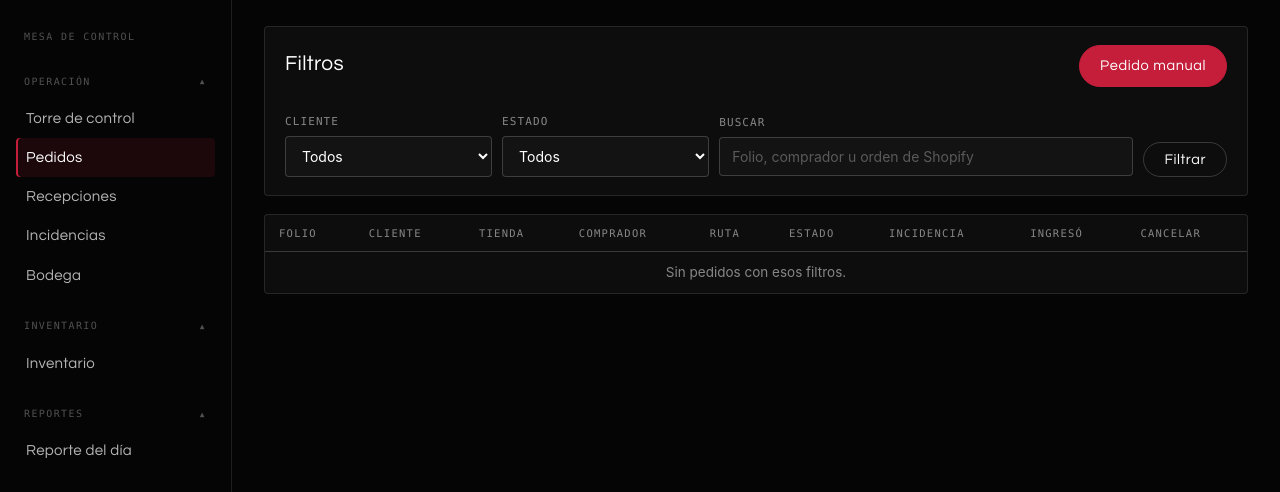
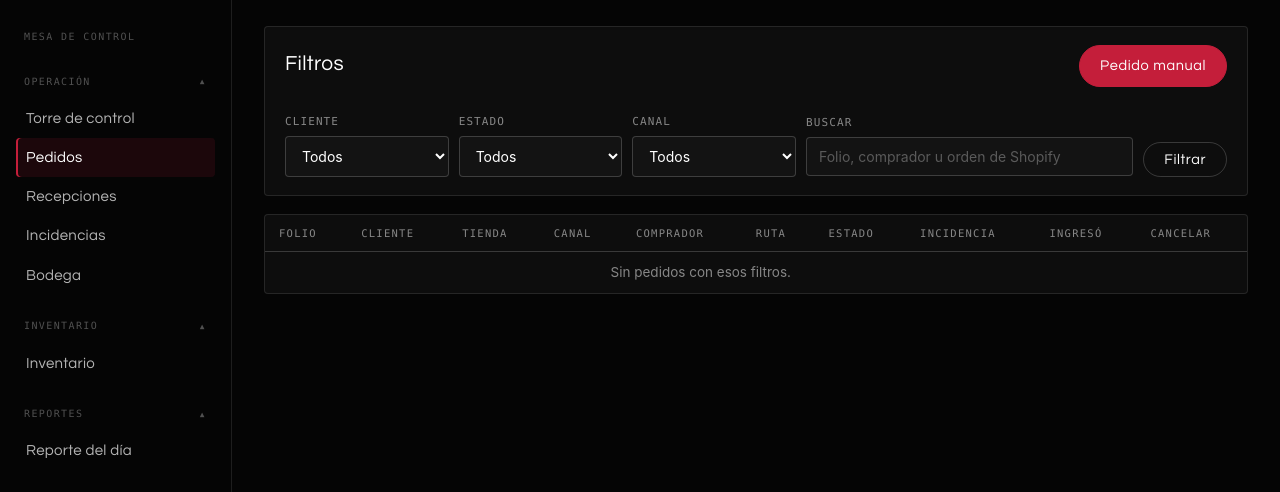
Before and after one commit to ChemaLebo/torre, a Django app: page /mesa/pedidos/ in a window 1280 px wide. Shown: the part 89-581 px from the top of the page. Run offline with Django 4.2, Linux system fonts and the light colour scheme; the visitor is signed in with stand-in values (Sample User, id 1); data that the repository does not hold is empty.

Commit message:
feat(pedidos): canal de venta por pedido — Pedido.canal (web · TikTok Shop · B2B · punto de venta · redes · manual · otro) y canal_fuente (source_name crudo), derivados en la ingesta desde el source_name y las etiquetas de la orden de Shopify con TORRE["CANAL_POR_SOURCE"] y ["CANAL_POR_TAG"] (config: ajustar con la primera orden real de cada canal); manuales → manual. Migración pedidos 0008 con relleno de los pedidos existentes desde el payload guardado en WebhookEvento. Se ve y filtra en Mesa → Pedidos (columna + selector), Portal → Pedidos (columna + chips, solo si la marca usa más de un canal), Portal → Hoy (desglose por canal: en proceso / entraron hoy) y en el Reporte del día y su CSV. Pedido de Chema 2026-09-14.
Co-Authored-By: Claude Fable 5.1 <noreply@anthropic.com>

```diff
--- a/apps/mesa/templates/mesa/pedidos.html
+++ b/apps/mesa/templates/mesa/pedidos.html
@@ -34,6 +34,15 @@
         {% endfor %}
       </select>
     </div>
+    <div style="flex:1;min-width:160px">
+      <label for="f-canal">Canal</label>
+      <select id="f-canal" name="canal">
+        <option value="">Todos</option>
+        {% for clave, nombre in canales %}
+        <option value="{{ clave }}" {% if filtro.canal == clave %}selected{% endif %}>{{ nombre }}</option>
+        {% endfor %}
+      </select>
+    </div>
     <div style="flex:2;min-width:200px">
       <label for="f-q">Buscar</label>
       <input id="f-q" type="text" name="q" value="{{ filtro.q }}" placeholder="Folio, comprador u orden de Shopify">
@@ -45,7 +54,7 @@
 <div class="tabla-wrap">
   <table>
     <thead>
-      <tr><th>Folio</th><th>Cliente</th><th>Tienda</th><th>Comprador</th><th>Ruta</th><th>Estado</th><th>Incidencia</th><th>Ingresó</th><th>Cancelar</th></tr>
+      <tr><th>Folio</th><th>Cliente</th><th>Tienda</th><th>Canal</th><th>Comprador</th><th>Ruta</th><th>Estado</th><th>Incidencia</th><th>Ingresó</th><th>Cancelar</th></tr>
     </thead>
     <tbody>
       {% for pedido in pedidos %}
@@ -58,6 +67,8 @@
             <br><a class="mono" href="https://{{ pedido.tienda.dominio }}/admin/orders/{{ pedido.shopify_order_id }}" target="_blank" rel="noopener" title="Abrir la orden en el admin de Shopify">#{{ pedido.shopify_order_id }} ↗</a>
             {% endif %}
           {% else %}manual{% endif %}
+        </td>
+        <td><span class="pill" title="{{ pedido.canal_fuente }}">{{ pedido.get_canal_display }}</span>
         </td>
         <td>{{ pedido.comprador_nombre|default:"—" }}</td>
         <td>{% if pedido.es_local %}<span class="pill accent">local</span>{% else %}<span class="small">CP {{ pedido.cp|default:"—" }}</span>{% endif %}</td>
--- a/apps/mesa/views.py
+++ b/apps/mesa/views.py
@@ -604,11 +604,14 @@ def pedidos(request):
     qs = Pedido.objects.select_related("cliente", "tienda").order_by("-creado")
     cliente_id = request.GET.get("cliente", "").strip()
     estado = request.GET.get("estado", "").strip()
+    canal = request.GET.get("canal", "").strip()
     q = request.GET.get("q", "").strip()
     if cliente_id:
         qs = qs.filter(cliente_id=cliente_id)
     if estado:
         qs = qs.filter(estado=estado)
+    if canal:
+        qs = qs.filter(canal=canal)
     if q:
         qs = qs.filter(
             Q(folio__icontains=q)
@@ -626,8 +629,9 @@ def pedidos(request):
         "pedidos": filas,
         "total": qs.count(),
         "estados": Pedido.ESTADOS,
+        "canales": Pedido.CANALES,
         "clientes_filtro": Cliente.objects.all(),
-        "filtro": {"cliente": cliente_id, "estado": estado, "q": q},
+        "filtro": {"cliente": cliente_id, "estado": estado, "canal": canal, "q": q},
     })
 
 
--- a/apps/pedidos/reportes.py
+++ b/apps/pedidos/reportes.py
@@ -36,7 +36,7 @@ PILL = {
     Pedido.CANCELACION_PENDIENTE: "warn", Pedido.RETORNADO: "crit",
 }
 COLUMNAS_CSV = (
-    "folio", "orden_shopify", "cliente", "comprador", "estado", "creado", "carrier", "guia",
+    "folio", "orden_shopify", "cliente", "canal", "comprador", "estado", "creado", "carrier", "guia",
     "rastreo", "incidencias", "fotos_empaque", "fotos_entrega", "fotos_urls",
 )
 
@@ -237,7 +237,7 @@ def filas_csv(renglones, ruta_evidencia):
         por_etapa = {e["clave"]: e["fotos"] for e in r["etapas"]}
         urls = [ruta_evidencia(f["foto"]) for e in r["etapas"] for f in e["fotos"]]
         filas.append([
-            p.folio, p.shopify_order_id or "", p.cliente.nombre, p.comprador_nombre,
+            p.folio, p.shopify_order_id or "", p.cliente.nombre, p.get_canal_display(), p.comprador_nombre,
             p.get_estado_display(), timezone.localtime(p.creado).strftime("%Y-%m-%d %H:%M"),
             guia.carrier if guia else "", guia.numero if guia else "", r["rastreo_url"],
             "; ".join(i["incidencia"].folio for i in r["incidencias"]),
--- a/apps/pedidos/services.py
+++ b/apps/pedidos/services.py
@@ -435,6 +435,10 @@ def _actualizar_pedido_existente(pedido, payload, origen, cancelada):
         if valor and getattr(pedido, campo) != valor:
             setattr(pedido, campo, valor)
             campos.append(campo)
+    canal, canal_fuente = canal_desde_payload(payload)
+    if (canal, canal_fuente) != (pedido.canal, pedido.canal_fuente) and (canal_fuente or canal != Pedido.CANAL_OTRO):
+        pedido.canal, pedido.canal_fuente = canal, canal_fuente
+        campos += ["canal", "canal_fuente"]
     nota = payload.get("note") or ""
     if nota and nota != pedido.nota_regalo:
         pedido.nota_regalo = nota
@@ -639,6 +643,28 @@ def _agregar_linea_de_item(pedido, item, cantidad, cancelada, faltantes):
     return (sku.peso_gr or 0) * cantidad, valor
 
 
+def canal_desde_payload(payload):
+    """(canal, source_name crudo) de una orden de Shopify: una etiqueta de la orden
+    en TORRE["CANAL_POR_TAG"] manda; si no, el source_name por prefijo en
+    TORRE["CANAL_POR_SOURCE"]; sin coincidencia → "otro"."""
+    torre = settings.TORRE
+    fuente = str(payload.get("source_name") or "").strip()
+    tags = payload.get("tags") or ""
+    if isinstance(tags, str):
+        tags = [t.strip() for t in tags.split(",")]
+    for tag in tags:
+        canal = torre["CANAL_POR_TAG"].get(str(tag).strip().lower())
+        if canal:
+            return canal, fuente
+    clave = fuente.lower()
+    if not clave:
+        return Pedido.CANAL_WEB, fuente  # sin source_name (payloads viejos, tests): tienda en línea
+    for prefijo, canal in torre["CANAL_POR_SOURCE"].items():
+        if clave.startswith(prefijo):
+            return canal, fuente
+    return Pedido.CANAL_OTRO, fuente
+
+
 def _crear_pedido_nuevo(tienda, payload, origen, shopify_order_id, cancelada):
     cliente = tienda.cliente
 
@@ -661,11 +687,14 @@ def _crear_pedido_nuevo(tienda, payload, origen, shopify_order_id, cancelada):
     except InvalidOperation:
         valor_declarado = Decimal("0")
 
+    canal, canal_fuente = canal_desde_payload(payload)
     pedido = Pedido.objects.create(
         tienda=tienda,
         cliente=cliente,
         shopify_order_id=shopify_order_id,
         origen=origen,
+        canal=canal,
+        canal_fuente=canal_fuente,
         comprador_nombre=nombre,
         comprador_tel=tel,
         comprador_email=email,
@@ -788,6 +817,7 @@ def crear_pedido_manual(cliente, *, comprador_nombre, comprador_tel="",
         cliente=cliente,
         shopify_order_id="",
         origen="manual",
+        canal=Pedido.CANAL_MANUAL,
         comprador_nombre=comprador_nombre[:120],
         comprador_tel=str(comprador_tel or "").strip()[:20],
         comprador_email=str(comprador_email or "").strip(),
--- a/templates/reportes/reporte_dia.html
+++ b/templates/reportes/reporte_dia.html
@@ -48,6 +48,7 @@
     {% if r.shopify_url %}<a class="small" href="{{ r.shopify_url }}" target="_blank" rel="noopener" title="Abrir la orden en Shopify">Shopify ↗</a>{% endif %}
     {% if es_mesa %}<span class="small muted">{{ r.pedido.cliente.nombre }}</span>{% endif %}
     <span>{{ r.pedido.comprador_nombre|default:"—" }}</span>
+    <span class="pill" title="{{ r.pedido.canal_fuente }}">{{ r.pedido.get_canal_display }}</span>
     <span class="pill {{ r.pill }}">{{ r.pedido.get_estado_display }}</span>
     <span class="small">
       {% if r.guia %}
```
Also changed, not shown: apps/mesa/tests/test_vistas.py (+6 -0 lines), apps/pedidos/models.py (+17 -0 lines), apps/pedidos/tests/test_servicios.py (+18 -0 lines), apps/portal/templates/portal/dashboard.html (+10 -0 lines), apps/portal/templates/portal/pedidos.html (+10 -1 lines), apps/portal/tests/test_portal.py (+14 -0 lines), apps/portal/views.py (+24 -0 lines), torre_project/settings.py (+12 -0 lines), apps/pedidos/migrations/0008_canal.py (added).
